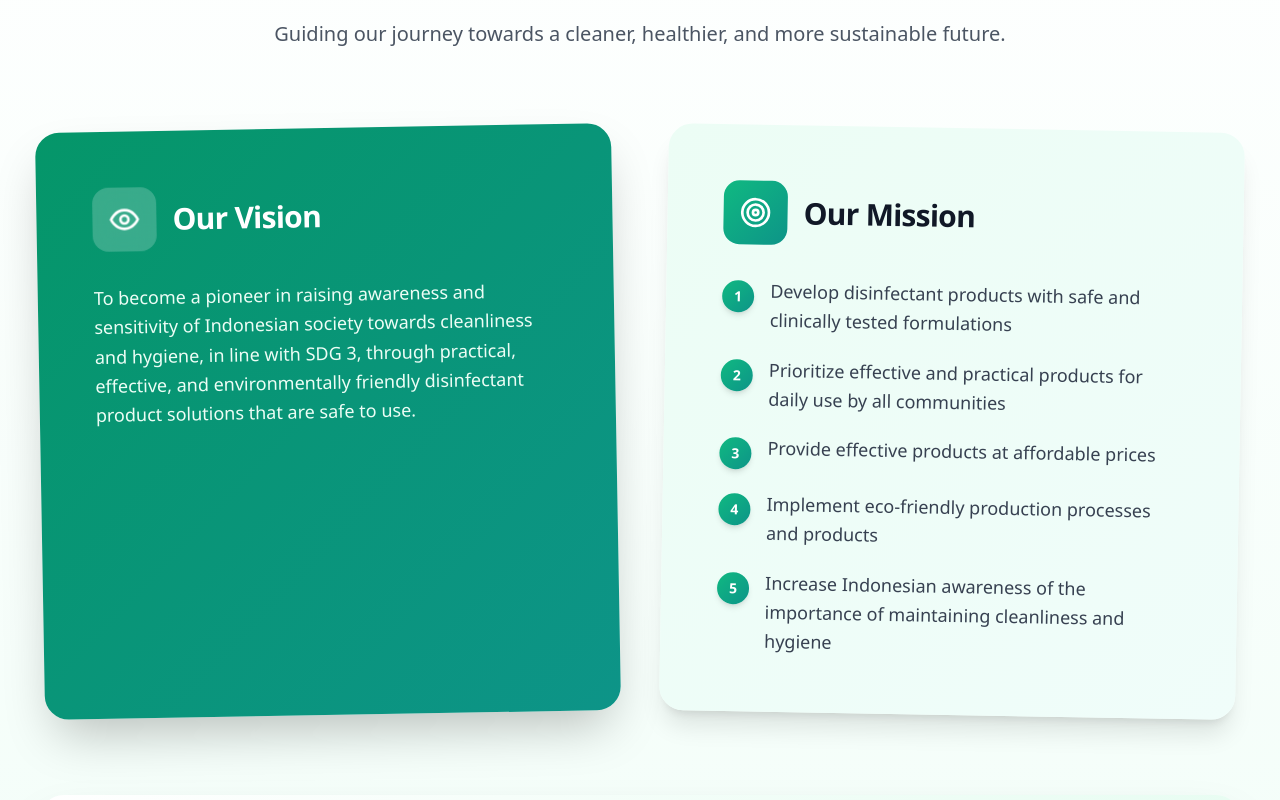
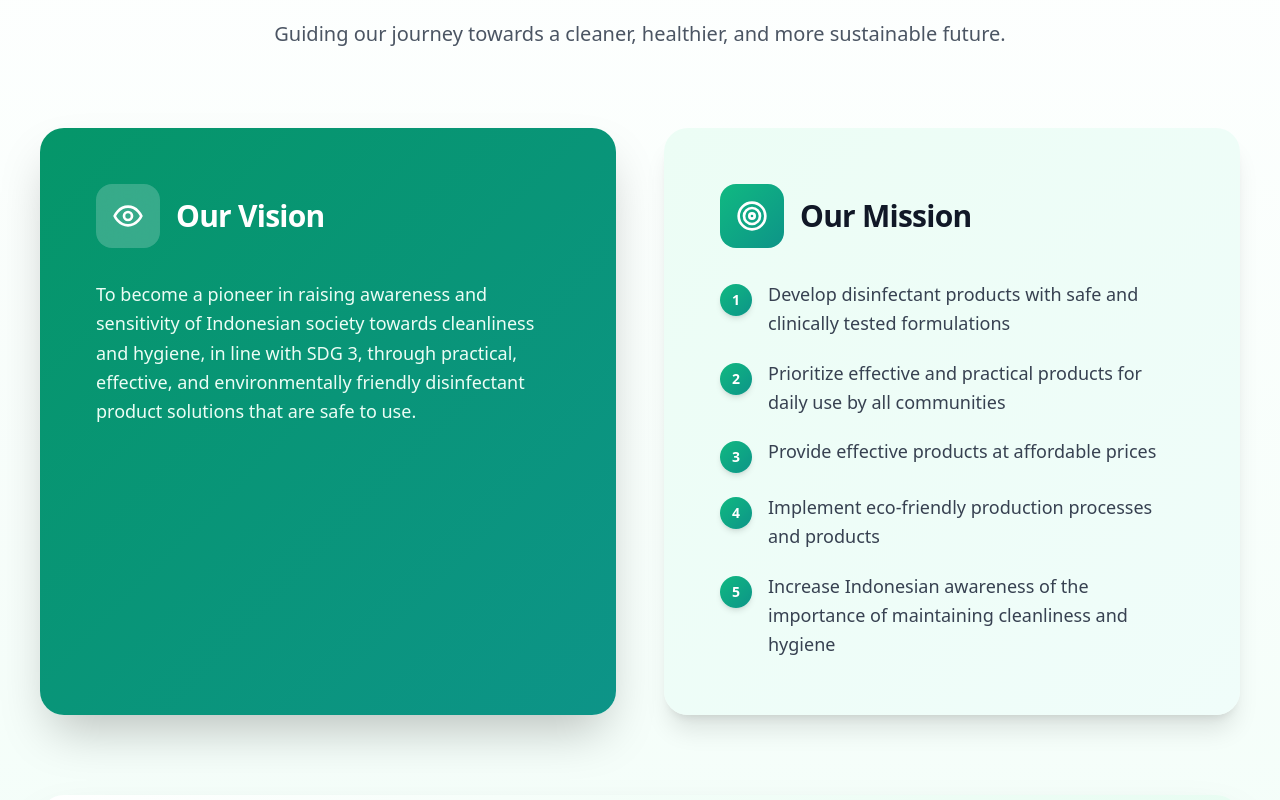
Before and after one commit to HubertusKenneth/Cleanify, a React (Vite) app: page / in a window 1280 px wide. Shown: the part 3460-4260 px from the top of the page. Built offline with nearby package versions, Linux system fonts and the light colour scheme.

Commit message:
update web

```diff
--- a/src/components/Mission.tsx
+++ b/src/components/Mission.tsx
@@ -23,6 +23,7 @@ export default function Mission() {
     if (sectionRef.current) observer.observe(sectionRef.current);
     return () => observer.disconnect();
   }, []);
+
   const missionPoints = [
     'Develop disinfectant products with safe and clinically tested formulations',
     'Prioritize effective and practical products for daily use by all communities',
@@ -32,9 +33,18 @@ export default function Mission() {
   ];
 
   return (
-    <section id="mission" ref={sectionRef} className="py-24 md:py-36 bg-gradient-to-b from-white to-emerald-50">
+    <section
+      id="mission"
+      ref={sectionRef}
+      className="py-24 md:py-36 bg-gradient-to-b from-white to-emerald-50"
+    >
       <div className="max-w-7xl mx-auto px-6 sm:px-8 lg:px-10">
-        <div className={`text-center mb-20 transition-all duration-1000 ${isVisible ? 'opacity-100 translate-y-0' : 'opacity-0 translate-y-10'}`}>
+        {/* Section Header */}
+        <div
+          className={`text-center mb-20 transition-all duration-1000 ${
+            isVisible ? 'opacity-100 translate-y-0' : 'opacity-0 translate-y-10'
+          }`}
+        >
           <h2 className="text-4xl sm:text-5xl font-extrabold text-gray-900 mb-4 tracking-tight">
             Vision & <span className="text-emerald-600">Mission</span>
           </h2>
@@ -44,8 +54,17 @@ export default function Mission() {
           </p>
         </div>
 
+        {/* Vision and Mission Cards */}
         <div className="grid lg:grid-cols-2 gap-12 mb-20">
-          <div className={`group bg-gradient-to-br from-emerald-600 to-teal-600 rounded-3xl p-10 md:p-14 text-white shadow-2xl hover:shadow-emerald-300/40 transition-all duration-1000 transform hover:-translate-y-2 hover:shadow-2xl ${isVisible ? 'opacity-100 -rotate-1 translate-x-0' : 'opacity-0 rotate-2 -translate-x-10'}`} style={{ transitionDelay: '200ms' }}>
+          {/* Our Vision */}
+          <div
+            className={`group bg-gradient-to-br from-emerald-600 to-teal-600 rounded-3xl p-10 md:p-14 text-white shadow-2xl hover:shadow-emerald-300/40 transition-all duration-1000 transform hover:-translate-y-2 hover:shadow-2xl ${
+              isVisible
+                ? 'opacity-100 translate-x-0 translate-y-0'
+                : 'opacity-0 translate-y-10'
+            }`}
+            style={{ transitionDelay: '200ms' }}
+          >
             <div className="flex items-center mb-8">
               <div className="w-16 h-16 bg-white/20 backdrop-blur-md rounded-2xl flex items-center justify-center mr-4 group-hover:scale-110 transition-transform duration-150">
                 <Eye className="w-8 h-8 text-white" />
@@ -59,7 +78,15 @@ export default function Mission() {
             </p>
           </div>
 
-          <div className={`group bg-gradient-to-br from-emerald-50 to-teal-50 rounded-3xl p-10 md:p-14 shadow-xl hover:shadow-emerald-200 transition-all duration-1000 transform hover:-translate-y-2 hover:shadow-2xl ${isVisible ? 'opacity-100 rotate-1 translate-x-0' : 'opacity-0 -rotate-2 translate-x-10'}`} style={{ transitionDelay: '400ms' }}>
+          {/* Our Mission */}
+          <div
+            className={`group bg-gradient-to-br from-emerald-50 to-teal-50 rounded-3xl p-10 md:p-14 shadow-xl hover:shadow-emerald-200 transition-all duration-1000 transform hover:-translate-y-2 hover:shadow-2xl ${
+              isVisible
+                ? 'opacity-100 translate-x-0 translate-y-0'
+                : 'opacity-0 translate-y-10'
+            }`}
+            style={{ transitionDelay: '400ms' }}
+          >
             <div className="flex items-center mb-8">
               <div className="w-16 h-16 bg-gradient-to-br from-emerald-500 to-teal-600 rounded-2xl flex items-center justify-center mr-4 group-hover:scale-110 transition-transform duration-150">
                 <Target className="w-8 h-8 text-white" />
@@ -79,7 +106,13 @@ export default function Mission() {
           </div>
         </div>
 
-        <div className={`bg-gradient-to-br from-white to-emerald-100 rounded-3xl p-10 md:p-14 shadow-2xl transition-all duration-1000 ${isVisible ? 'opacity-100 scale-100' : 'opacity-0 scale-90'}`} style={{ transitionDelay: '600ms' }}>
+        {/* SDG Section */}
+        <div
+          className={`bg-gradient-to-br from-white to-emerald-100 rounded-3xl p-10 md:p-14 shadow-2xl transition-all duration-1000 ${
+            isVisible ? 'opacity-100 scale-100' : 'opacity-0 scale-90'
+          }`}
+          style={{ transitionDelay: '600ms' }}
+        >
           <div className="flex flex-col items-center mb-10">
             <div className="w-20 h-20 bg-gradient-to-br from-emerald-600 to-teal-600 rounded-full flex items-center justify-center mb-6 shadow-lg">
               <Globe className="w-10 h-10 text-white" />
@@ -89,28 +122,56 @@ export default function Mission() {
             </h3>
             <p className="text-gray-700 text-lg leading-relaxed text-center max-w-3xl">
               Cleanify actively contributes to the United Nations Sustainable Development Goals,
-              particularly <span className="font-semibold text-emerald-700">SDG 3 (Good Health and Well-being)</span> and{' '}
-              <span className="font-semibold text-emerald-700">SDG 11 (Sustainable Cities and Communities)</span>,
-              promoting cleanliness, health, and sustainable living for all.
+              particularly{' '}
+              <span className="font-semibold text-emerald-700">
+                SDG 3 (Good Health and Well-being)
+              </span>{' '}
+              and{' '}
+              <span className="font-semibold text-emerald-700">
+                SDG 11 (Sustainable Cities and Communities)
+              </span>
+              , promoting cleanliness, health, and sustainable living for all.
             </p>
           </div>
 
           <div className="grid md:grid-cols-2 gap-10">
-            <div className={`flex flex-col items-center text-center bg-white rounded-2xl shadow-md p-8 hover:shadow-2xl hover:scale-105 transition-all duration-1000 ${isVisible ? 'opacity-100 translate-y-0' : 'opacity-0 translate-y-6'}`} style={{ transitionDelay: '800ms' }}>
-              <img src={SDG3} alt="SDG 3" className="w-28 h-28 mb-4 object-contain transition-transform duration-150 hover:scale-110" />
-              <h4 className="text-xl font-bold text-emerald-700 mb-2">SDG 3: Good Health and Well-being</h4>
+            <div
+              className={`flex flex-col items-center text-center bg-white rounded-2xl shadow-md p-8 hover:shadow-2xl hover:scale-105 transition-all duration-1000 ${
+                isVisible ? 'opacity-100 translate-y-0' : 'opacity-0 translate-y-6'
+              }`}
+              style={{ transitionDelay: '800ms' }}
+            >
+              <img
+                src={SDG3}
+                alt="SDG 3"
+                className="w-28 h-28 mb-4 object-contain transition-transform duration-150 hover:scale-110"
+              />
+              <h4 className="text-xl font-bold text-emerald-700 mb-2">
+                SDG 3: Good Health and Well-being
+              </h4>
               <p className="text-gray-600 text-base leading-relaxed">
-                Cleanify supports SDG 3 by creating disinfectant products that improve public health, reduce illness risks,
-                and promote daily hygiene awareness across Indonesia.
+                Cleanify supports SDG 3 by creating disinfectant products that improve public health,
+                reduce illness risks, and promote daily hygiene awareness across Indonesia.
               </p>
             </div>
 
-            <div className={`flex flex-col items-center text-center bg-white rounded-2xl shadow-md p-8 hover:shadow-2xl hover:scale-105 transition-all duration-1000 ${isVisible ? 'opacity-100 translate-y-0' : 'opacity-0 translate-y-6'}`} style={{ transitionDelay: '1000ms' }}>
-              <img src={SDG11} alt="SDG 11" className="w-28 h-28 mb-4 object-contain transition-transform duration-150 hover:scale-110" />
-              <h4 className="text-xl font-bold text-teal-700 mb-2">SDG 11: Sustainable Cities and Communities</h4>
+            <div
+              className={`flex flex-col items-center text-center bg-white rounded-2xl shadow-md p-8 hover:shadow-2xl hover:scale-105 transition-all duration-1000 ${
+                isVisible ? 'opacity-100 translate-y-0' : 'opacity-0 translate-y-6'
+              }`}
+              style={{ transitionDelay: '1000ms' }}
+            >
+              <img
+                src={SDG11}
+                alt="SDG 11"
+                className="w-28 h-28 mb-4 object-contain transition-transform duration-150 hover:scale-110"
+              />
+              <h4 className="text-xl font-bold text-teal-700 mb-2">
+                SDG 11: Sustainable Cities and Communities
+              </h4>
               <p className="text-gray-600 text-base leading-relaxed">
-                Through environmentally friendly formulations and packaging, Cleanify contributes to building sustainable
-                and resilient communities that prioritize cleanliness and health.
+                Through environmentally friendly formulations and packaging, Cleanify contributes to
+                building sustainable and resilient communities that prioritize cleanliness and health.
               </p>
             </div>
           </div>
```
Also changed, not shown: src/components/Team.tsx (+34 -12 lines).
